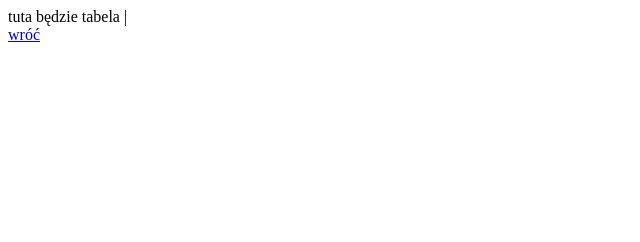
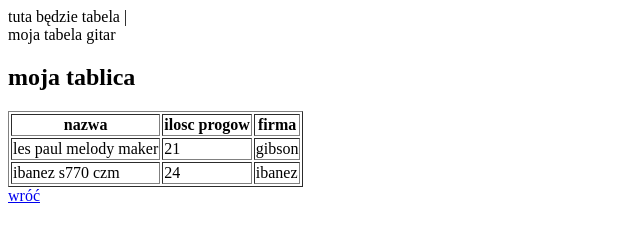
Before and after one commit to maksimmasliiskni-afk/zadaniahtml-, a plain HTML site: page tabela_maslii.html in a window 1280 px wide. Shown: the whole page, without its empty margins (0-640 px from the left). Drawn offline with Linux system fonts and the light colour scheme.

Commit message:
Update tabela_maslii.html

```diff
--- a/tabela_maslii.html
+++ b/tabela_maslii.html
@@ -7,11 +7,30 @@
      </head>
     <body>
  tuta będzie tabela |<br>
-
+      moja tabela gitar<br>
+ <h2> moja tablica</h2>
+ <table border="1">
+       <tr>
+        <th>nazwa</th>
+        <th>ilosc progow</th>
+        <th>firma</th>
+        </tr>
+        <tr>
+         <td>les paul melody maker</td>
+         <td>21</td>
+         <td>gibson</td>
+        </tr>
+        <tr>
+         <td>ibanez s770 czm</td>
+         <td>24</td>
+         <td>ibanez</td>
+        </tr>
+ </table>
 
 
 
 
 <A HREF="index.html"> wróć </A>
     </body>
+
   </html>
```
